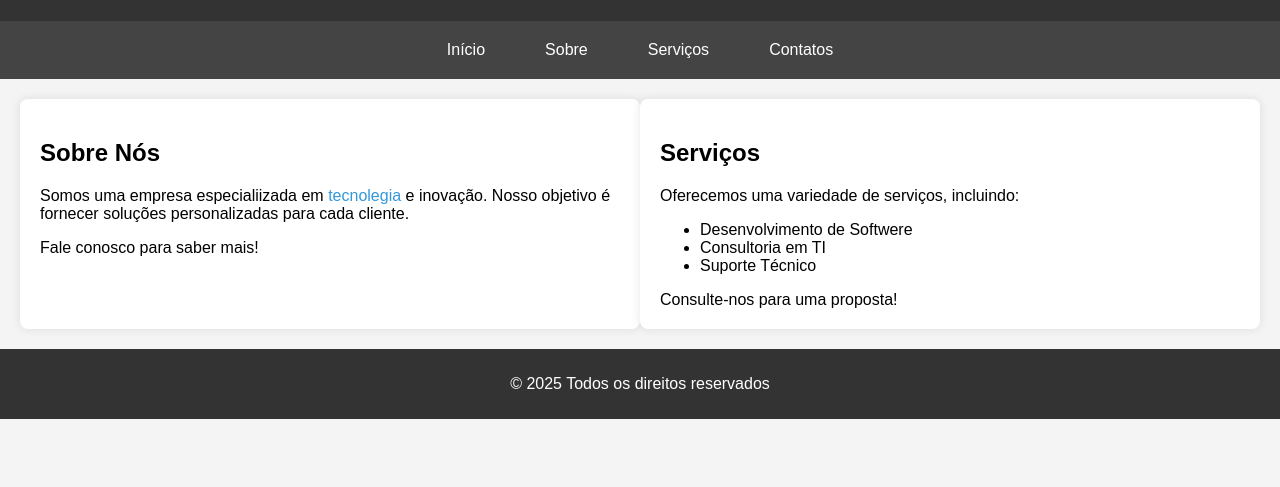
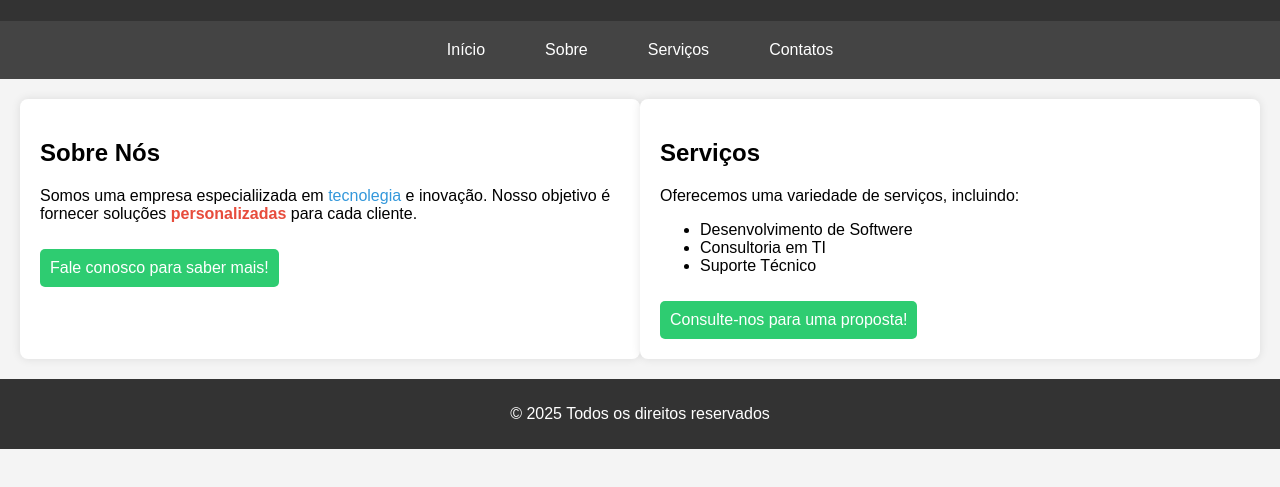
Before and after one commit to AgataQuadros/ProjetoDesenvolvimentoWeb, a plain HTML site: page aula007_11_02_25/index.html in a window 1280 px wide. Shown: the part 99-586 px from the top of the page. Drawn offline with Linux system fonts and the light colour scheme.

Commit message:
Estilo CSS

```diff
--- a/aula007_11_02_25/css/estilo.css
+++ b/aula007_11_02_25/css/estilo.css
@@ -60,7 +60,7 @@ footer {
     color: #3498db;
 }
 
-.coixa-verde {
+.caixa-verde {
     display: inline-block;
     padding: 10px; margin-top: 10px;
     background-color: #2ecc71;
--- a/aula007_11_02_25/index.html
+++ b/aula007_11_02_25/index.html
@@ -25,9 +25,9 @@
         <p>
           Somos uma empresa especialiizada em <span class="texto-azul">tecnolegia</span> e
           inovação. Nosso objetivo é fornecer soluções
-          <span class="">personalizadas</span> para cada cliente.
+          <span class="texto-laranja">personalizadas</span> para cada cliente.
         </p>
-        <div class="">Fale conosco para saber mais!</div>
+        <div class="caixa-verde">Fale conosco para saber mais!</div>
       </section>
       <section>
         <h2>Serviços</h2>
@@ -37,7 +37,7 @@
           <li>Consultoria em TI</li>
           <li>Suporte Técnico</li>
         </ul>
-        <div class="">Consulte-nos para uma proposta!</div>
+        <div class="caixa-verde">Consulte-nos para uma proposta!</div>
       </section>
     </main>
 
```
